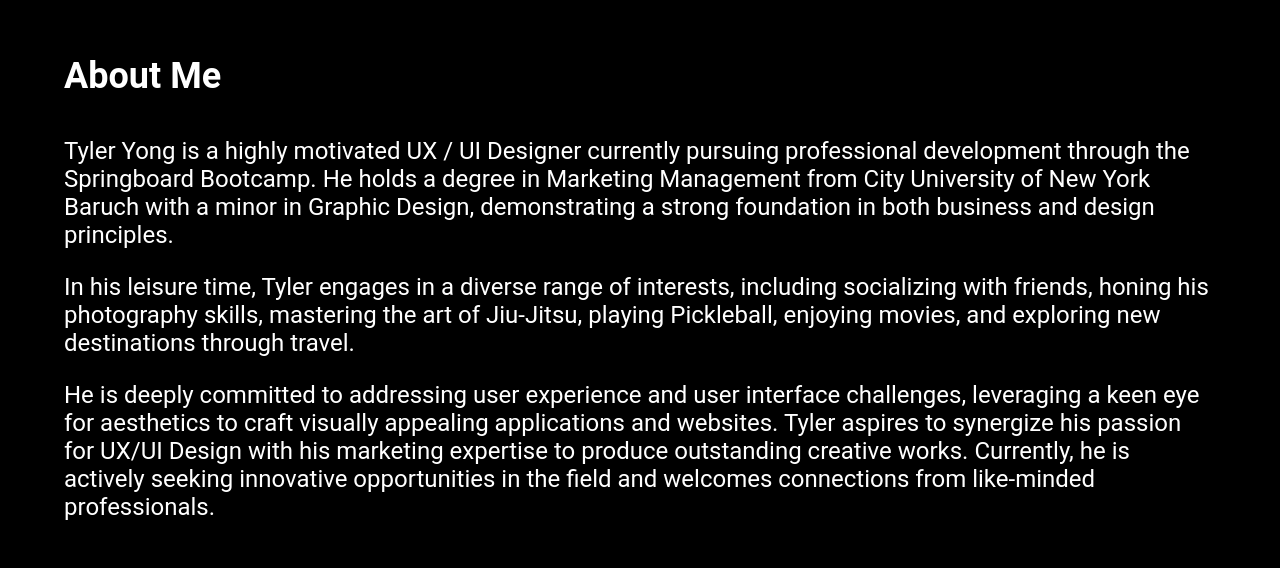
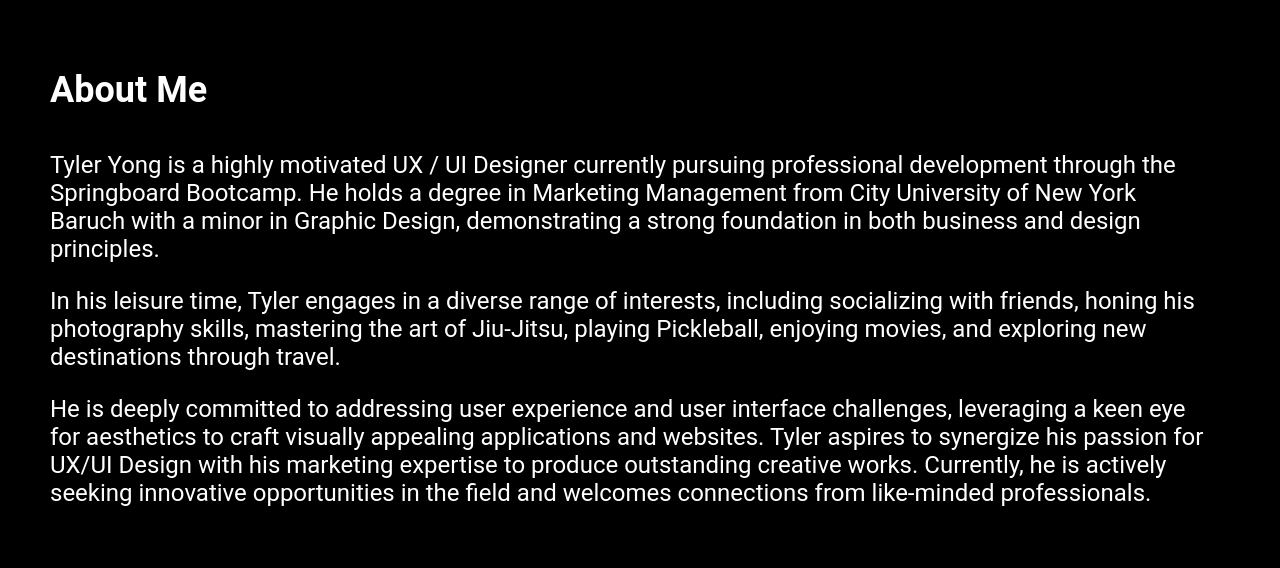
Before and after one commit to Tylery77/Tylery77.github.io, a plain HTML site: page index.html in a window 1280 px wide. Shown: the part 912-1480 px from the top of the page. Drawn offline with Linux system fonts and the light colour scheme.

Commit message:
fixed alignment issues

```diff
--- a/css/index_styles.css
+++ b/css/index_styles.css
@@ -170,20 +170,22 @@ a:hover {
 
 /* Other section styles */
 .section[data-anchor="about"] {
-    text-align: center;
     max-width: 1800px;
-    margin: 0 auto; /* Center the container */
+    margin: 0 auto; /* Center the container horizontally */
+    padding-left: 50px; /* Add left padding to maintain left alignment */
 }
 
 .section[data-anchor="about"] h1 {
     font-size: 36px;
     font-weight: bold;
-    margin-bottom: 40px; /* Optional: Adjust spacing between h1 and p */
+    margin-bottom: 40px;
 }
 
 .section[data-anchor="about"] p {
     font-size: 24px;
 }
+
+
 
 /* General styles */
 
```
